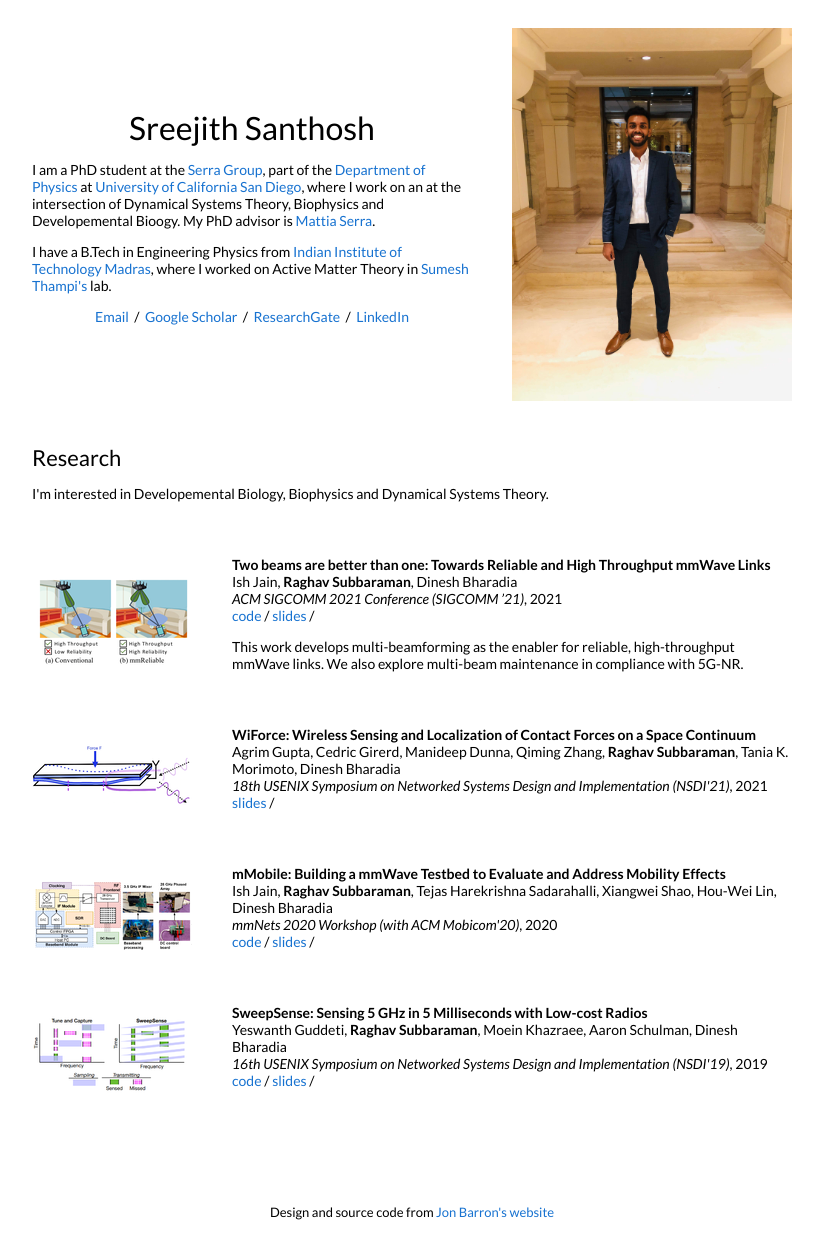
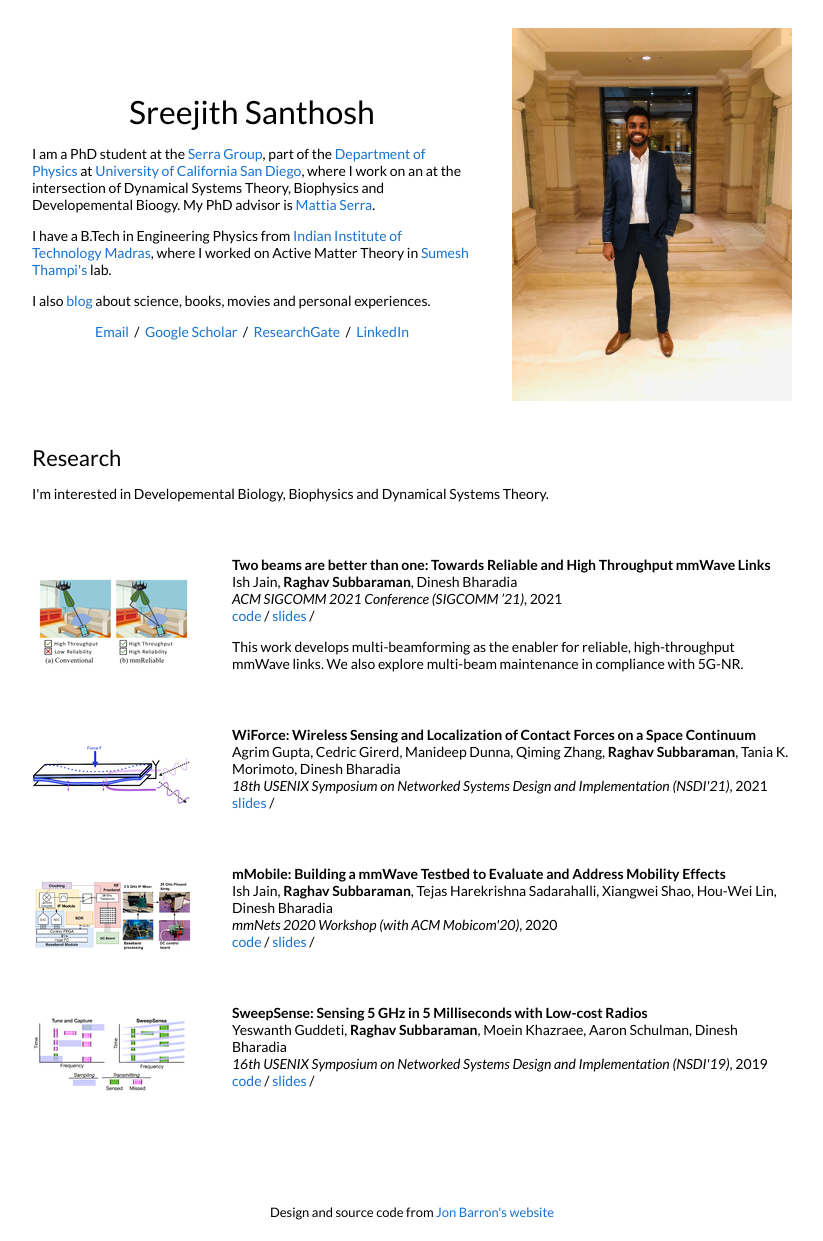
Before and after one commit to SreejithSanthosh/sreejithsanthosh.github.io, a Jekyll site: the page built from _posts/2021-07-28-mmreliable.markdown, in a window 1280 px wide. Shown: the whole page, without its empty margins (228-1051 px from the left). Built offline with Jekyll 4.4.1, drawn with Linux system fonts in a browser that asks for light colours.

Commit message:
AddedBloggerLink

```diff
--- a/_layouts/default.html
+++ b/_layouts/default.html
@@ -31,6 +31,9 @@
               </p>
               <p>
                 I have a B.Tech in Engineering Physics from <a href="http://www.iitm.ac.in/">Indian Institute of Technology Madras</a>, where I worked on Active Matter Theory in <a href="https://che.iitm.ac.in/sumesh/">Sumesh Thampi's</a> lab.
+              </p>
+              <p>
+                I also <a href="https://sreejithsanthosh.blogspot.com">blog</a> about science, books, movies and personal experiences.
               </p>
               <p style="text-align:center">
                 <a target="_blank" href="https://mailhide.io/e/BODgd3YR"> Email</a> &nbsp;/&nbsp;
```
Also changed, not shown: 1 other file.
